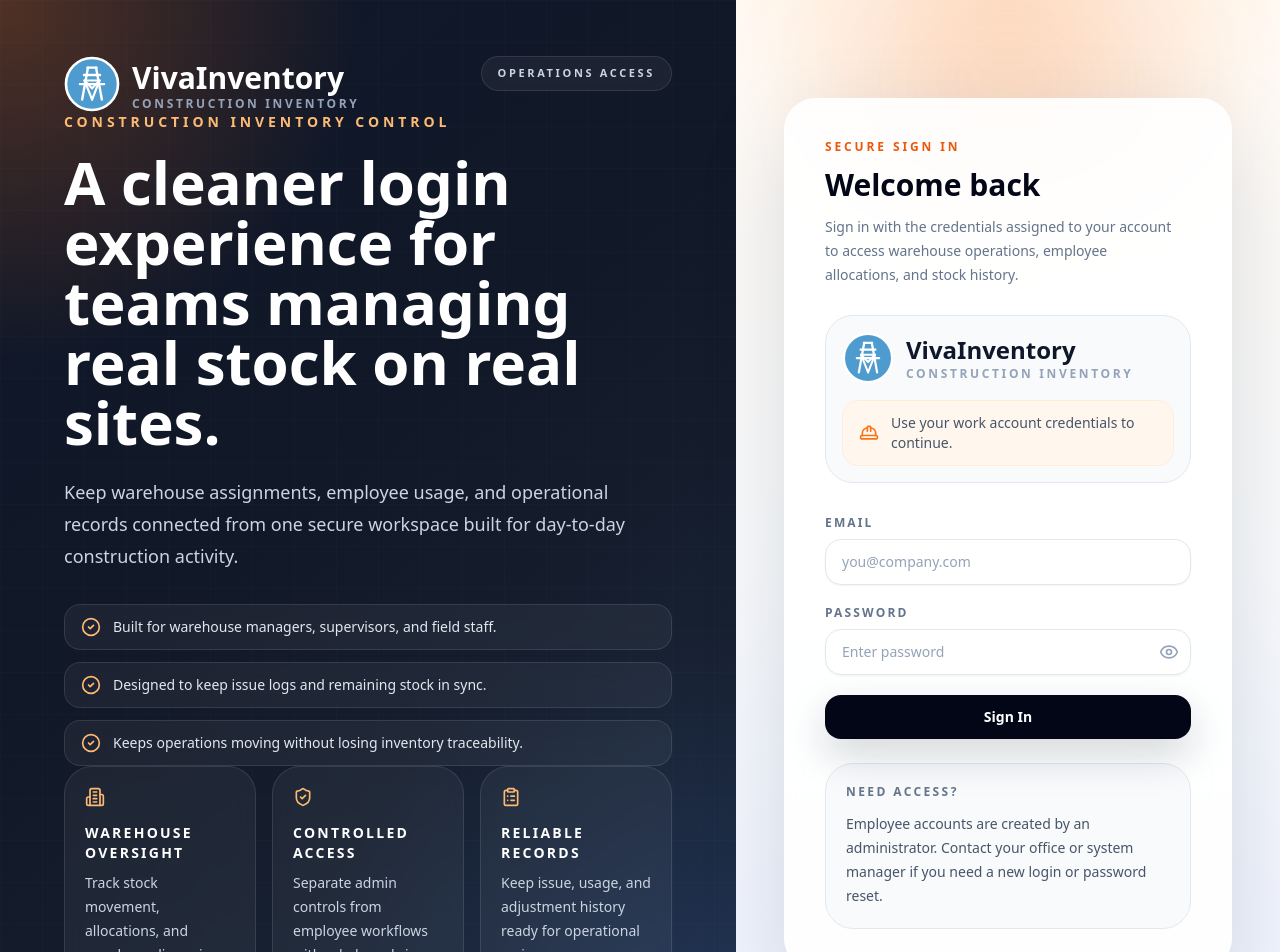
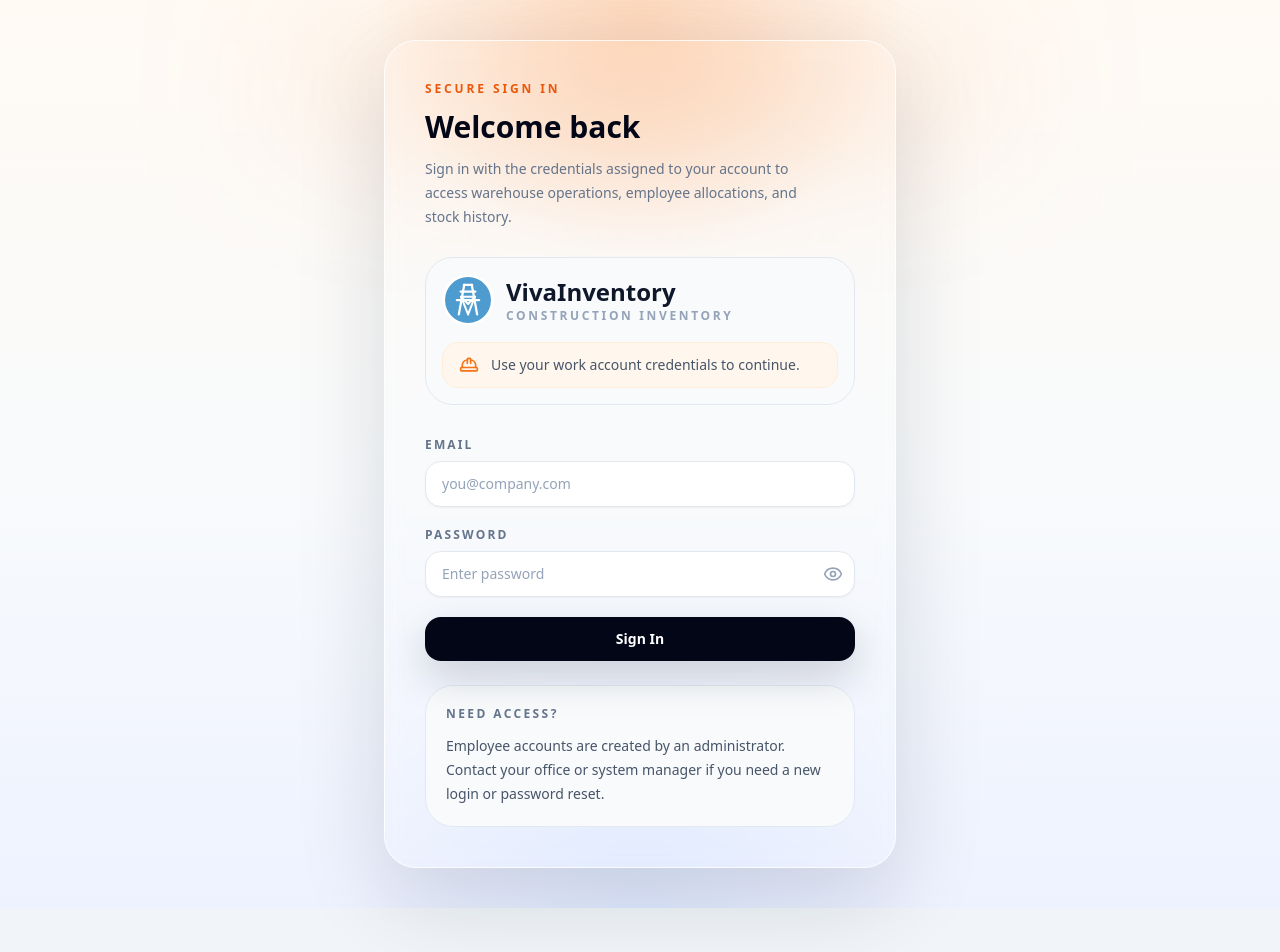
Before and after one commit to Munalthapa710/vivainventory, a Next.js app: page /login in a window 1280 px wide. Shown: the top 952 px of the page. After the commit the page ends 908 px from the top, so only its background shows below. Built offline with nearby package versions, Linux system fonts and the light colour scheme; no server answers.

Commit message:
refactor: center login page layout

```diff
--- a/app/(auth)/login/page.jsx
+++ b/app/(auth)/login/page.jsx
@@ -2,15 +2,7 @@
 
 import { useEffect, useState } from "react";
 import { signIn, useSession } from "next-auth/react";
-import {
-  Building2,
-  CheckCircle2,
-  ClipboardList,
-  Eye,
-  EyeOff,
-  HardHat,
-  ShieldCheck
-} from "lucide-react";
+import { Eye, EyeOff, HardHat } from "lucide-react";
 import toast from "react-hot-toast";
 import AppSplashScreen from "@/components/AppSplashScreen";
 import BrandLogo from "@/components/BrandLogo";
@@ -24,28 +16,6 @@ export default function LoginPage() {
   });
   const [loading, setLoading] = useState(false);
   const [showPassword, setShowPassword] = useState(false);
-  const featureCards = [
-    {
-      icon: Building2,
-      title: "Warehouse oversight",
-      description: "Track stock movement, allocations, and supply readiness in one place."
-    },
-    {
-      icon: ShieldCheck,
-      title: "Controlled access",
-      description: "Separate admin controls from employee workflows with role-based sign-in."
-    },
-    {
-      icon: ClipboardList,
-      title: "Reliable records",
-      description: "Keep issue, usage, and adjustment history ready for operational review."
-    }
-  ];
-  const supportPoints = [
-    "Built for warehouse managers, supervisors, and field staff.",
-    "Designed to keep issue logs and remaining stock in sync.",
-    "Keeps operations moving without losing inventory traceability."
-  ];
 
   useEffect(() => {
     if (status === "authenticated" && session?.user?.role) {
@@ -99,77 +69,11 @@ export default function LoginPage() {
 
   return (
     <main className="min-h-screen bg-[linear-gradient(180deg,#fffaf3_0%,#f8fafc_42%,#e8eef7_100%)] pt-[var(--safe-area-top)] text-slate-900">
-      <div className="grid min-h-screen lg:grid-cols-[1.15fr_0.85fr]">
-        <section className="relative hidden overflow-hidden lg:flex">
-          <div className="absolute inset-0 bg-[radial-gradient(circle_at_top_left,_rgba(249,115,22,0.28),_transparent_28%),radial-gradient(circle_at_bottom_right,_rgba(59,130,246,0.16),_transparent_34%),linear-gradient(140deg,#0f172a_0%,#111827_45%,#1e293b_100%)]" />
-          <div className="absolute inset-0 opacity-20 [background-image:linear-gradient(rgba(255,255,255,0.08)_1px,transparent_1px),linear-gradient(90deg,rgba(255,255,255,0.08)_1px,transparent_1px)] [background-size:42px_42px]" />
-          <div className="relative flex h-full flex-col justify-between px-12 py-12 xl:px-16 xl:py-14">
-            <div className="flex items-start justify-between gap-6">
-              <BrandLogo
-                size={56}
-                showText
-                title="VivaInventory"
-                subtitle="Construction Inventory"
-                className="text-orange-200"
-                textClassName="text-white"
-                titleClassName="mt-1 text-3xl text-white"
-                subtitleClassName="text-orange-200/70"
-              />
-              <div className="rounded-full border border-white/10 bg-white/5 px-4 py-2 text-[11px] font-semibold uppercase tracking-[0.24em] text-slate-300 backdrop-blur">
-                Operations Access
-              </div>
-            </div>
+      <section className="relative flex min-h-screen items-center justify-center px-5 py-10 sm:px-8 lg:px-12">
+        <div className="absolute inset-0 bg-[radial-gradient(circle_at_top,_rgba(249,115,22,0.18),_transparent_24%),radial-gradient(circle_at_bottom,_rgba(59,130,246,0.08),_transparent_26%),linear-gradient(180deg,#fffaf4_0%,#f8fafc_54%,#eef2ff_100%)]" />
+        <div className="absolute inset-x-0 top-0 h-44 bg-[radial-gradient(circle,_rgba(249,115,22,0.18),transparent_68%)] blur-3xl" />
 
-            <div className="max-w-2xl">
-              <p className="text-sm font-semibold uppercase tracking-[0.28em] text-orange-300">
-                Construction Inventory Control
-              </p>
-              <h2 className="mt-5 text-5xl font-black leading-[1.05] text-white xl:text-6xl">
-                A cleaner login experience for teams managing real stock on real sites.
-              </h2>
-              <p className="mt-6 max-w-xl text-lg leading-8 text-slate-300">
-                Keep warehouse assignments, employee usage, and operational
-                records connected from one secure workspace built for day-to-day
-                construction activity.
-              </p>
-
-              <div className="mt-8 grid gap-3">
-                {supportPoints.map((point) => (
-                  <div
-                    key={point}
-                    className="flex items-center gap-3 rounded-2xl border border-white/10 bg-white/5 px-4 py-3 backdrop-blur"
-                  >
-                    <CheckCircle2 className="h-5 w-5 shrink-0 text-orange-300" />
-                    <p className="text-sm text-slate-200">{point}</p>
-                  </div>
-                ))}
-              </div>
-            </div>
-
-            <div className="grid gap-4 sm:grid-cols-3">
-              {featureCards.map((item) => (
-                <div
-                  key={item.title}
-                  className="rounded-[1.75rem] border border-white/10 bg-white/5 p-5 backdrop-blur"
-                >
-                  <item.icon className="h-5 w-5 text-orange-300" />
-                  <h3 className="mt-4 text-sm font-semibold uppercase tracking-[0.16em] text-white">
-                    {item.title}
-                  </h3>
-                  <p className="mt-2 text-sm leading-6 text-slate-300">
-                    {item.description}
-                  </p>
-                </div>
-              ))}
-            </div>
-          </div>
-        </section>
-
-        <section className="relative flex items-center justify-center px-5 py-10 sm:px-8 lg:px-12">
-          <div className="absolute inset-0 bg-[radial-gradient(circle_at_top,_rgba(249,115,22,0.18),_transparent_26%),linear-gradient(180deg,#fffaf4_0%,#f8fafc_52%,#eef2ff_100%)]" />
-          <div className="absolute inset-x-0 top-0 h-40 bg-[radial-gradient(circle,_rgba(249,115,22,0.18),transparent_68%)] blur-3xl" />
-
-          <div className="relative w-full max-w-lg rounded-[2rem] border border-white/70 bg-white/90 p-7 text-slate-900 shadow-[0_30px_90px_rgba(15,23,42,0.14)] backdrop-blur sm:p-8 xl:p-10">
+        <div className="relative w-full max-w-lg rounded-[2rem] border border-white/80 bg-white/92 p-7 text-slate-900 shadow-[0_30px_90px_rgba(15,23,42,0.14)] backdrop-blur sm:p-8 xl:p-10">
           <div className="flex items-start justify-between gap-4">
             <div>
               <p className="text-xs font-semibold uppercase tracking-[0.24em] text-orange-600">
@@ -179,9 +83,8 @@ export default function LoginPage() {
                 Welcome back
               </h1>
               <p className="mt-3 max-w-sm text-sm leading-6 text-slate-500">
-                  Sign in with the credentials assigned to your account to
-                  access warehouse operations, employee allocations, and stock
-                  history.
+                Sign in with the credentials assigned to your account to access
+                warehouse operations, employee allocations, and stock history.
               </p>
             </div>
             <div className="hidden sm:block">
@@ -277,7 +180,6 @@ export default function LoginPage() {
           </div>
         </div>
       </section>
-      </div>
     </main>
   );
 }
```
Lines whose indentation alone changed are shown as unchanged.
